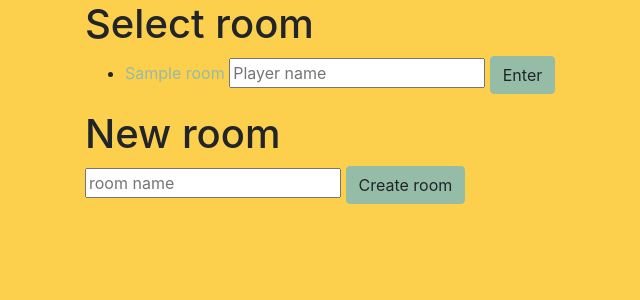
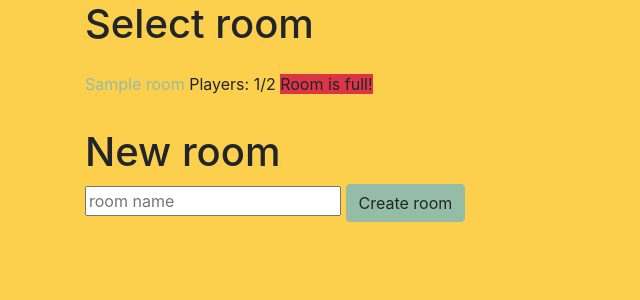
Before and after one commit to JacekDwojakPL/battleship, a Flask app: template app/templates/rooms.html in a window 1280 px wide. Shown: the top 300 px of the page, without its empty margins (0-640 px from the left). Run offline with Flask 2, Linux system fonts and the light colour scheme; tables that the repository leaves empty hold one stand-in row (values such as "Sample post"); the template is opened without the code that fills it: values that come from a table or form of the project are taken from there, most other values are stand-ins (such as "Sample title", 1, 10 or a date in 2020); some libraries are stand-ins or nearby versions.

Commit message:
changed dynamic room creation, db improvments

```diff
--- a/app/application.py
+++ b/app/application.py
@@ -3,9 +3,6 @@ import os
 from flask import Flask, render_template, request, url_for, jsonify, session, redirect
 from flask_jsglue import JSGlue
 from flask_socketio import SocketIO, emit, send, join_room, leave_room
-
-#from sqlalchemy import create_engine
-#from sqlalchemy.orm import scoped_session, sessionmaker
 
 from models import *
 
@@ -20,24 +17,24 @@ db.init_app(app)
 JSGlue(app)
 socketio = SocketIO(app)
 
-room_number = 1
-
 @app.route("/")
 def main():
     rooms = Rooms.query.all()
-    print(rooms)
     return render_template("rooms.html", rooms=rooms)
 
 @app.route("/create_room", methods=['POST'])
 def create_room():
-    new_room = Rooms(name=request.form.get("room_name"), players_count=0)
+    new_room = Rooms(name=request.form.get("room_name"), players_count=0, full=False)
     db.session.add(new_room)
     db.session.commit()
     return jsonify({"name": request.form.get("room_name")})
 
-@app.route("/game/<room>", methods=['POST'])
+@app.route("/game/<room>", methods=['GET','POST'])
 def game(room):
-    return render_template("index.html", room=room, name=request.form.get("player_name"))
+    if request.method == 'GET':
+        return redirect(url_for('main'))
+    elif request.method == 'POST':
+        return render_template("index.html", room=room, name=request.form.get("player_name"))
 
 
 @socketio.on('disconnect')
@@ -47,6 +44,7 @@ def disconnect_request():
     room = Rooms.query.get(user.room_id)
     print(room.name)
     room.players_count -= 1
+    room.full = False
     db.session.add(room)
     db.session.delete(user)
     db.session.commit()
@@ -58,6 +56,9 @@ def join_request(room):
     room = Rooms.query.filter_by(name=room).first()
     new_user = Users(sid=request.sid, room_id=room.id)
     room.players_count += 1
+    if room.players_count == 2:
+        room.full = True
+
     db.session.add(new_user)
     db.session.add(room)
     db.session.commit()
--- a/app/models.py
+++ b/app/models.py
@@ -8,6 +8,7 @@ class Rooms(db.Model):
     id = db.Column(db.Integer, primary_key=True)
     name = db.Column(db.String, nullable=False)
     players_count = db.Column(db.Integer, nullable=False)
+    full = db.Column(db.Boolean, nullable=False)
 
 class Users(db.Model):
 
--- a/app/static/js/rooms.js
+++ b/app/static/js/rooms.js
@@ -1,23 +1,54 @@
 var room_button = document.querySelector("#room_button");
 room_button.addEventListener("click", function() {
 
-  var request = new XMLHttpRequest();
-  var form = new FormData();
+  if (document.querySelector('[name="new_room_name"]').value != "") {
 
-  form.append("room_name", document.querySelector('[name="new_room_name"]').value);
-  request.open('POST', Flask.url_for("create_room"));
-  request.onload = function() {
+    var request = new XMLHttpRequest();
+    var form = new FormData();
+
+    form.append("room_name", document.querySelector('[name="new_room_name"]').value);
+    request.open('POST', Flask.url_for("create_room"));
+
+    request.onload = function() {
+
     var response = JSON.parse(request.responseText);
-    console.log(response);
     var room_list = document.querySelector('.room_list');
     var new_room_item = document.createElement('li');
+
+    var new_room_form = document.createElement('form');
+    new_room_form.setAttribute('method', 'POST');
+    new_room_form.setAttribute('action', `/game/${response['name']}`)
+
+    var new_room_input = document.createElement('input');
+    new_room_input.setAttribute('type', 'text');
+    new_room_input.setAttribute('name', 'player_name');
+    new_room_input.setAttribute('placeholder', 'Player name');
+    new_room_input.setAttribute('required', true);
+
+    var new_room_span = document.createElement('span');
+    new_room_span.setAttribute('class', 'players_count');
+    new_room_span.innerHTML = "Players: 0/2";
+
+    var new_room_button = document.createElement('button');
+    new_room_button.setAttribute('type', 'submit');
+    new_room_button.setAttribute('class', 'btn btn-primary');
+    new_room_button.innerHTML = "Enter";
+
+
     var new_room_link = document.createElement('a');
-    new_room_link.setAttribute('href', `/game/${response['name']}`);
+    new_room_link.setAttribute('href', '');
     new_room_link.innerHTML = `${response['name']}`;
-    new_room_item.appendChild(new_room_link)
+
+    new_room_form.appendChild(new_room_link);
+    new_room_form.appendChild(new_room_span);
+    new_room_form.appendChild(new_room_input);
+    new_room_form.appendChild(new_room_button);
+
+    new_room_item.appendChild(new_room_form);
     room_list.appendChild(new_room_item);
-  };
+  }; // end of request onload handler
   request.send(form);
+} // end if
 
   return false;
-});
+}); // end of click handler
--- a/app/templates/rooms.html
+++ b/app/templates/rooms.html
@@ -10,14 +10,19 @@
   <body>
     <div class="container">
       <h1>Select room</h1>
-        <ul class="room_list">
+        <ul class="list-unstyled room_list">
       {% if rooms %}
         {% for room in rooms %}
-        <li>
+        <li class="pt-3 pb-3">
           <form action="{{ url_for('game', room=room.name) }}" method="POST">
             <a href="">{{room.name}}</a>
+            <span class="players_count">Players: {{room.players_count}}/2</span>
+            {% if room.full %}
+            <span class="room_info bg-danger">Room is full!</span>
+            {% else %}
             <input type="text" name="player_name" placeholder="Player name" required>
             <button class="btn btn-primary" type="submit">Enter</button>
+            {% endif %}
           </form>
         </li>
         {% endfor %}
```
Also changed, not shown: app/data.db.
